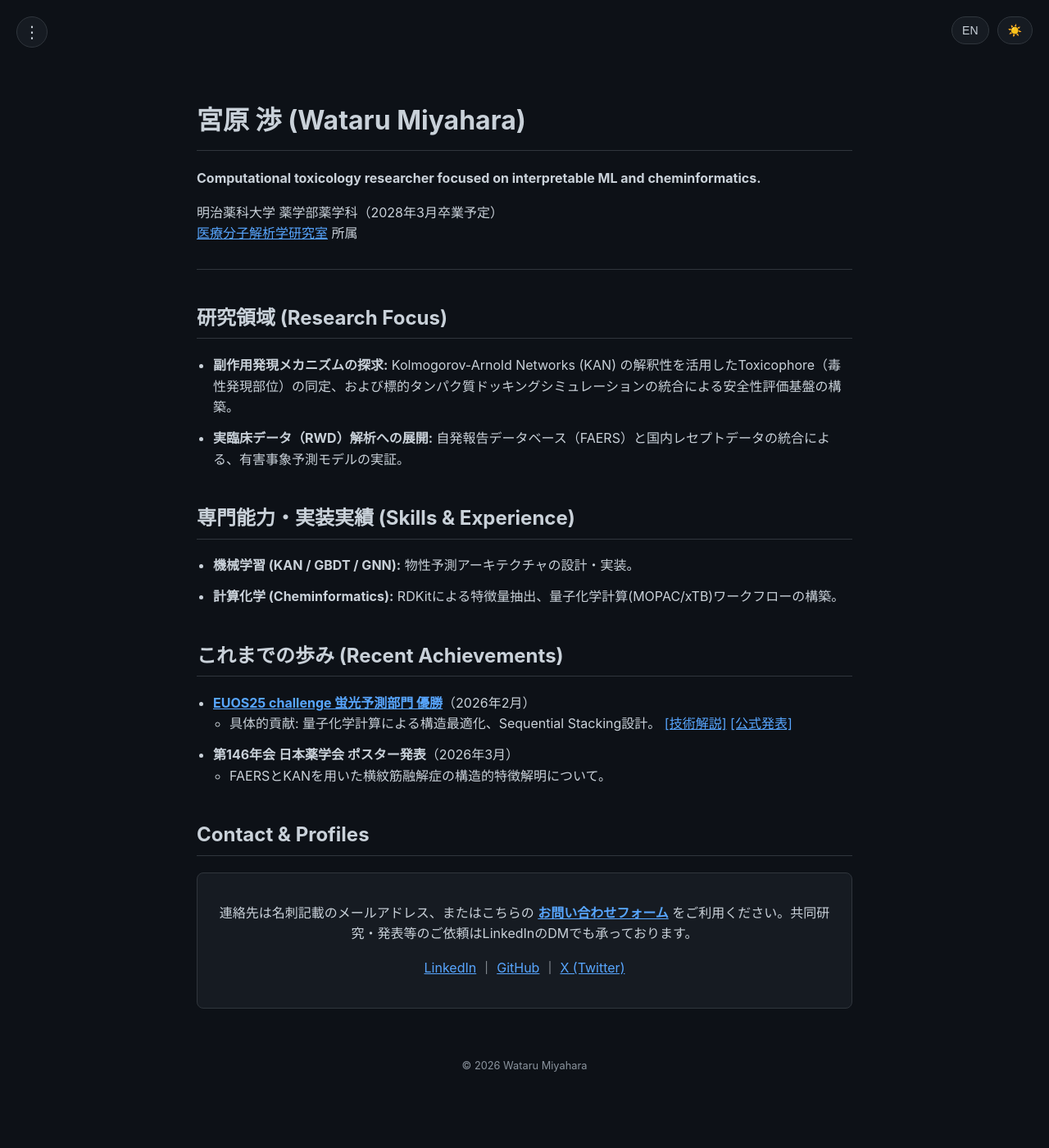
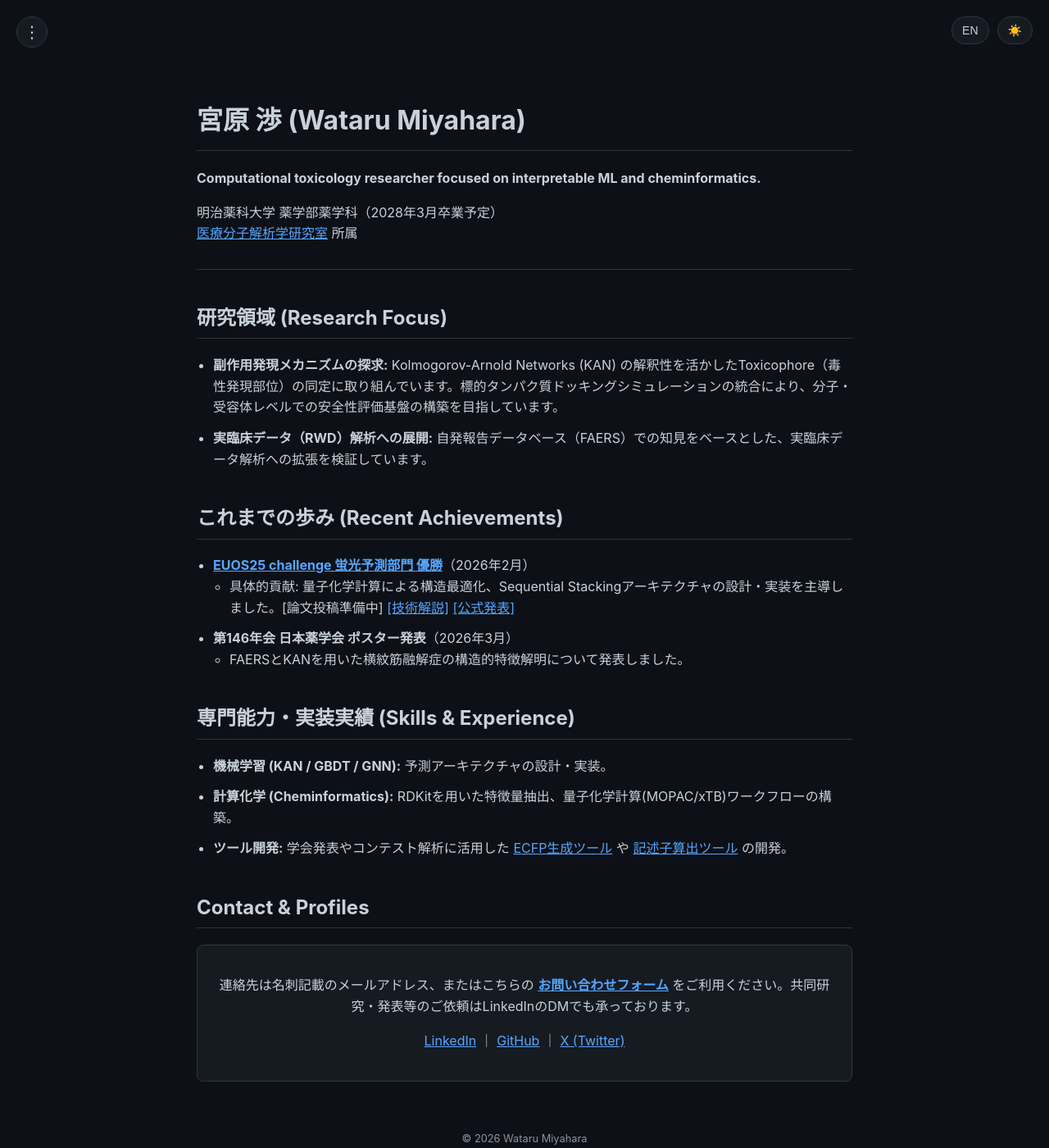
Before and after one commit to 377H-Miru/377H-Miru.github.io, a Jekyll site: the page built from index.md, in a window 1280 px wide and 1400 px high. Shown: the whole window at 82% size. Built offline with Jekyll 4.4.1, drawn with Linux system fonts in a browser that asks for light colours.

Commit message:
Comprehensive proofreading: fix spacing, unify academic terminology, and optimize Markdown rendering

```diff
--- a/index.md
+++ b/index.md
@@ -15,19 +15,20 @@ title: Home
 
 ## 研究領域 (Research Focus)
 - **副作用発現メカニズムの探求:**
-  Kolmogorov-Arnold Networks (KAN) の解釈性を活用したToxicophore（毒性発現部位）の同定、および標的タンパク質ドッキングシミュレーションの統合による安全性評価基盤の構築。
+  Kolmogorov-Arnold Networks (KAN) の解釈性を活かしたToxicophore（毒性発現部位）の同定に取り組んでいます。標的タンパク質ドッキングシミュレーションの統合により、分子・受容体レベルでの安全性評価基盤の構築を目指しています。
 - **実臨床データ（RWD）解析への展開:**
-  自発報告データベース（FAERS）と国内レセプトデータの統合による、有害事象予測モデルの実証。
-
-## 専門能力・実装実績 (Skills & Experience)
-- **機械学習 (KAN / GBDT / GNN):** 物性予測アーキテクチャの設計・実装。
-- **計算化学 (Cheminformatics):** RDKitによる特徴量抽出、量子化学計算(MOPAC/xTB)ワークフローの構築。
+  自発報告データベース（FAERS）での知見をベースとした、実臨床データ解析への拡張を検証しています。
 
 ## これまでの歩み (Recent Achievements)
 - **[EUOS25 challenge 蛍光予測部門 優勝](https://ochem.eu/static/challenge2025.do){:target="_blank"}**（2026年2月）
-    - 具体的貢献: 量子化学計算による構造最適化、Sequential Stacking設計。 [[技術解説]](/posts/2026-02-25-euos25-review) [[公式発表]](https://www.eu-openscreen.eu/resources/eu-openscreen-news/ansicht/eu-openscreen-and-slas-announce-winners-of-the-second-joint-machine-learning-challenge-at-slas-2026.html){:target="_blank"}
+    - 具体的貢献: 量子化学計算による構造最適化、Sequential Stackingアーキテクチャの設計・実装を主導しました。[論文投稿準備中] [[技術解説]](/posts/2026-02-25-euos25-review) [[公式発表]](https://www.eu-openscreen.eu/resources/eu-openscreen-news/ansicht/eu-openscreen-and-slas-announce-winners-of-the-second-joint-machine-learning-challenge-at-slas-2026.html){:target="_blank"}
 - **第146年会 日本薬学会 ポスター発表**（2026年3月）
-    - FAERSとKANを用いた横紋筋融解症の構造的特徴解明について。
+    - FAERSとKANを用いた横紋筋融解症の構造的特徴解明について発表しました。
+
+## 専門能力・実装実績 (Skills & Experience)
+- **機械学習 (KAN / GBDT / GNN):** 予測アーキテクチャの設計・実装。
+- **計算化学 (Cheminformatics):** RDKitを用いた特徴量抽出、量子化学計算(MOPAC/xTB)ワークフローの構築。
+- **ツール開発:** 学会発表やコンテスト解析に活用した [ECFP生成ツール](https://github.com/377H-Miru/ecfp_cli){:target="_blank"} や [記述子算出ツール](https://github.com/377H-Miru/mordred_descriptor_calculator){:target="_blank"} の開発。
 
 <h2 id="sns">Contact & Profiles</h2>
 <div class="contact-box" markdown="1">
@@ -35,8 +36,6 @@ title: Home
 連絡先は名刺記載のメールアドレス、またはこちらの [**お問い合わせフォーム**](/contact) をご利用ください。共同研究・発表等のご依頼はLinkedInのDMでも承っております。
 
 [LinkedIn](https://www.linkedin.com/in/wataru-miyahara-6947253ab/){:target="_blank"} ｜ [GitHub](https://github.com/377H-Miru){:target="_blank"} ｜ [X (Twitter)](https://x.com/WataruM327906){:target="_blank"}
-
-<!-- 将来的に取得されたら追加をお勧めします: [ORCID](#) ｜ [Google Scholar](#) ｜ [ResearchMap](#) -->
 
 </div>
 
@@ -48,30 +47,31 @@ title: Home
 **Computational toxicology researcher focused on interpretable ML and cheminformatics.**
 
 Meiji Pharmaceutical University, Faculty of Pharmacy (Class of 2028)
-Affiliation: [Laboratory of Medical Molecule Analysis](https://u-lab.my-pharm.ac.jp/~mminfo/){:target="_blank"}
+Research Affiliation: [Laboratory of Medical Molecule Analysis](https://u-lab.my-pharm.ac.jp/~mminfo/){:target="_blank"}
 
 ---
 
 ## Research Focus
 - **Investigating Adverse Event Mechanisms:**
-  Identifying Toxicophores using KAN interpretability and building a safety assessment framework by integrating molecular and receptor-level docking simulations.
+  Identifying Toxicophores using KAN interpretability. My work focuses on building a safety assessment framework by integrating molecular and receptor-level docking simulations.
 - **Expansion to RWD Analysis:**
-  Validating adverse event prediction models through integrated analysis of FAERS and Japanese claims data.
-
-## Skills & Experience
-- **Machine Learning (KAN / GBDT / GNN):** Design and implementation of property prediction architectures.
-- **CompChem:** Feature extraction via RDKit and biophysical property estimation using MOPAC/xTB workflows.
+  Validating the application of FAERS-based findings to clinical data analysis using Japanese claims data.
 
 ## My Journey
 - **[EUOS25 challenge, Fluorescence Prediction Track: Winner](https://ochem.eu/static/challenge2025.do){:target="_blank"}** (February 2026)
-    - Contribution: Lead structure optimization via QM, design of Sequential Stacking. [[Technical Review]](/posts/2026-02-25-euos25-review) [[Official Results]](https://www.eu-openscreen.eu/resources/eu-openscreen-news/ansicht/eu-openscreen-and-slas-announce-winners-of-the-second-joint-machine-learning-challenge-at-slas-2026.html){:target="_blank"}
+    - Contribution: Led structure optimization via QM and design of Sequential Stacking architectures. [In preparation] [[Technical Review]](/posts/2026-02-25-euos25-review) [[Official Results]](https://www.eu-openscreen.eu/resources/eu-openscreen-news/ansicht/eu-openscreen-and-slas-announce-winners-of-the-second-joint-machine-learning-challenge-at-slas-2026.html){:target="_blank"}
 - **The 146th Annual Meeting of the Pharmaceutical Society of Japan:** (March 2026)
     - Poster presentation on structural elucidation of rhabdomyolysis using FAERS and KAN.
+
+## Skills & Experience
+- **Machine Learning (KAN / GBDT / GNN):** Design and implementation of predictive architectures.
+- **CompChem:** Feature extraction via RDKit and biophysical property estimation using MOPAC/xTB workflows.
+- **Software Development:** Developer of [ecfp_cli](https://github.com/377H-Miru/ecfp_cli){:target="_blank"} and [mordred_descriptor_calculator](https://github.com/377H-Miru/mordred_descriptor_calculator){:target="_blank"}, utilized in academic presentations and challenges.
 
 <h2 id="sns">Contact & Profiles</h2>
 <div class="contact-box" markdown="1">
 
-For professional inquiries, please refer to the email address on my business card or connect via LinkedIn.
+For professional inquiries, please refer to the email address on my business card or use the [**Contact Form**](/contact). You can also reach me via LinkedIn DM.
 
 [LinkedIn](https://www.linkedin.com/in/wataru-miyahara-6947253ab/){:target="_blank"} ｜ [GitHub](https://github.com/377H-Miru){:target="_blank"} ｜ [X (Twitter)](https://x.com/WataruM327906){:target="_blank"}
 
```
